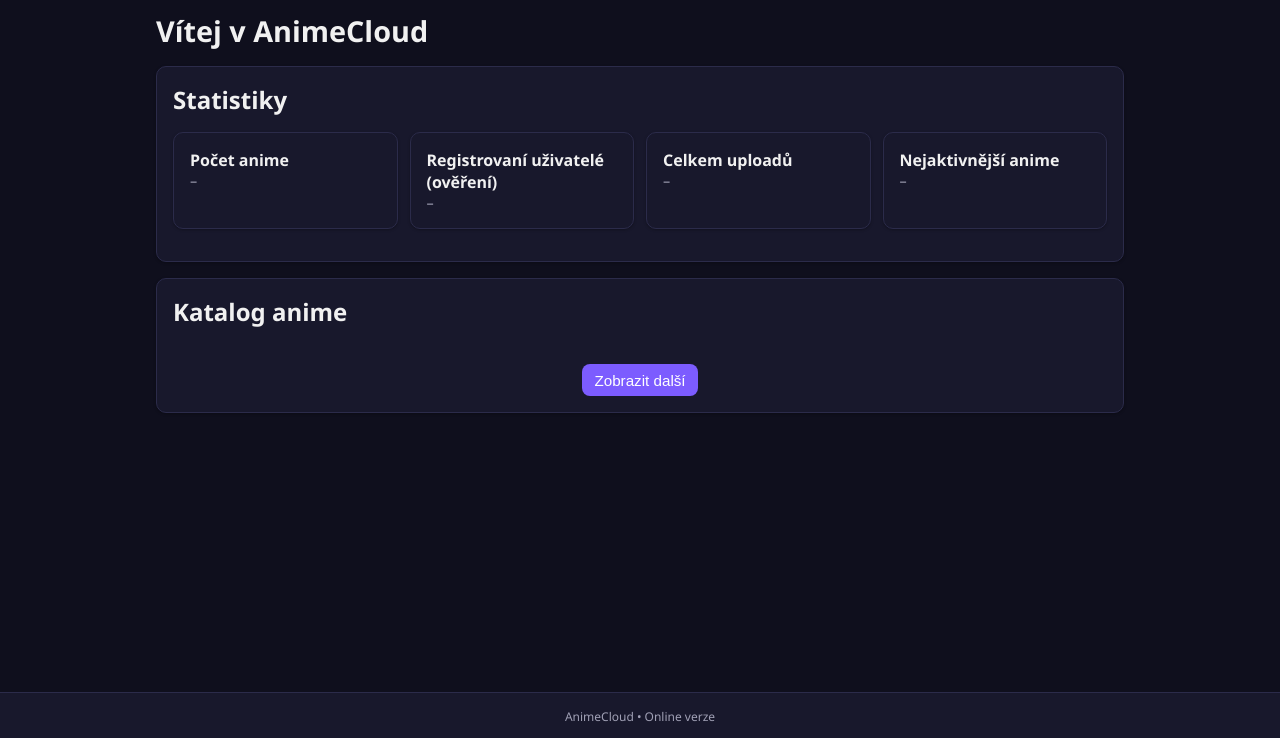
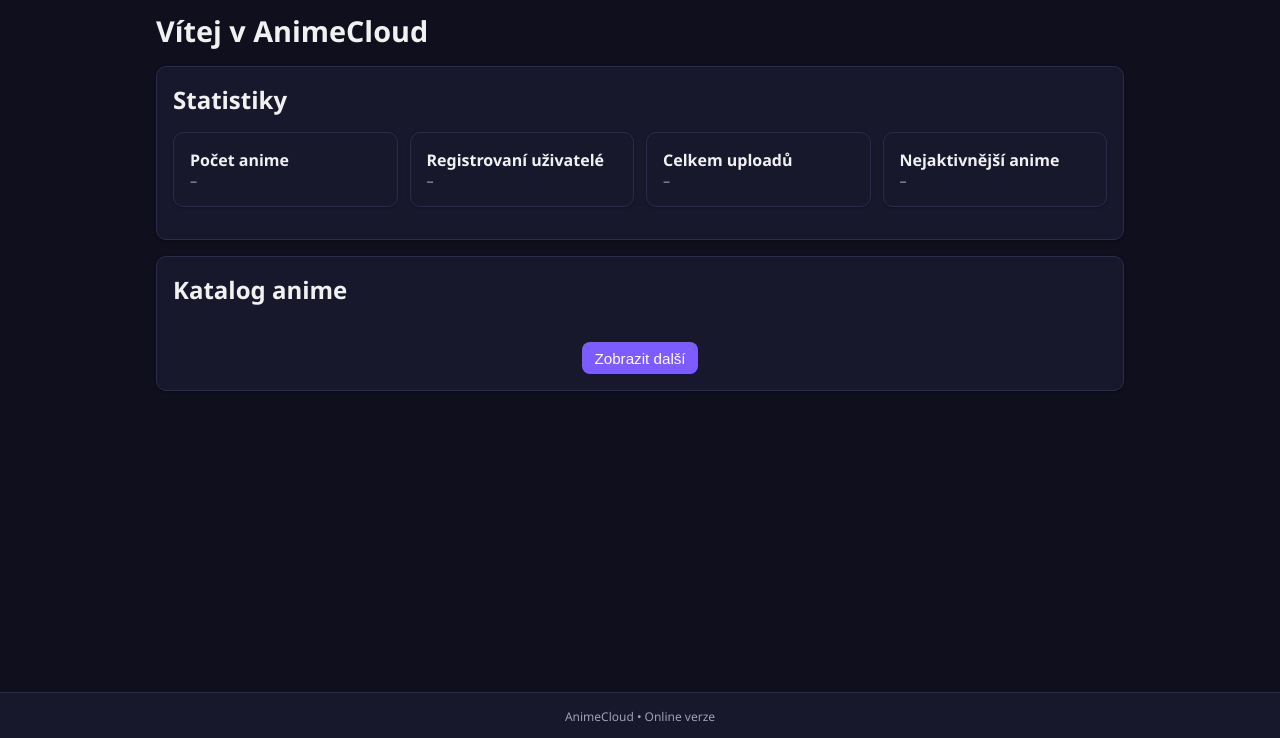
Before and after one commit to Meiyueh/anime-cloud, a plain HTML site: page index.html in a window 1280 px wide. Shown: the part 62-800 px from the top of the page. Drawn offline with Linux system fonts and the light colour scheme; no server answers.

Commit message:
Update index.html

```diff
--- a/index.html
+++ b/index.html
@@ -46,7 +46,7 @@
       <h2>Statistiky</h2>
       <div class="grid" style="grid-template-columns: repeat(auto-fit, minmax(180px,1fr)); gap: 12px;">
         <div class="card"><strong>Počet anime</strong><div id="stat-anime" class="muted">–</div></div>
-        <div class="card"><strong>Registrovaní uživatelé (ověření)</strong><div id="stat-users" class="muted">–</div></div>
+        <div class="card"><strong>Registrovaní uživatelé</strong><div id="stat-users" class="muted">–</div></div>
         <div class="card"><strong>Celkem uploadů</strong><div id="stat-uploads" class="muted">–</div></div>
         <div class="card"><strong>Nejaktivnější anime</strong><div id="stat-top-anime" class="muted">–</div></div>
       </div>
```
